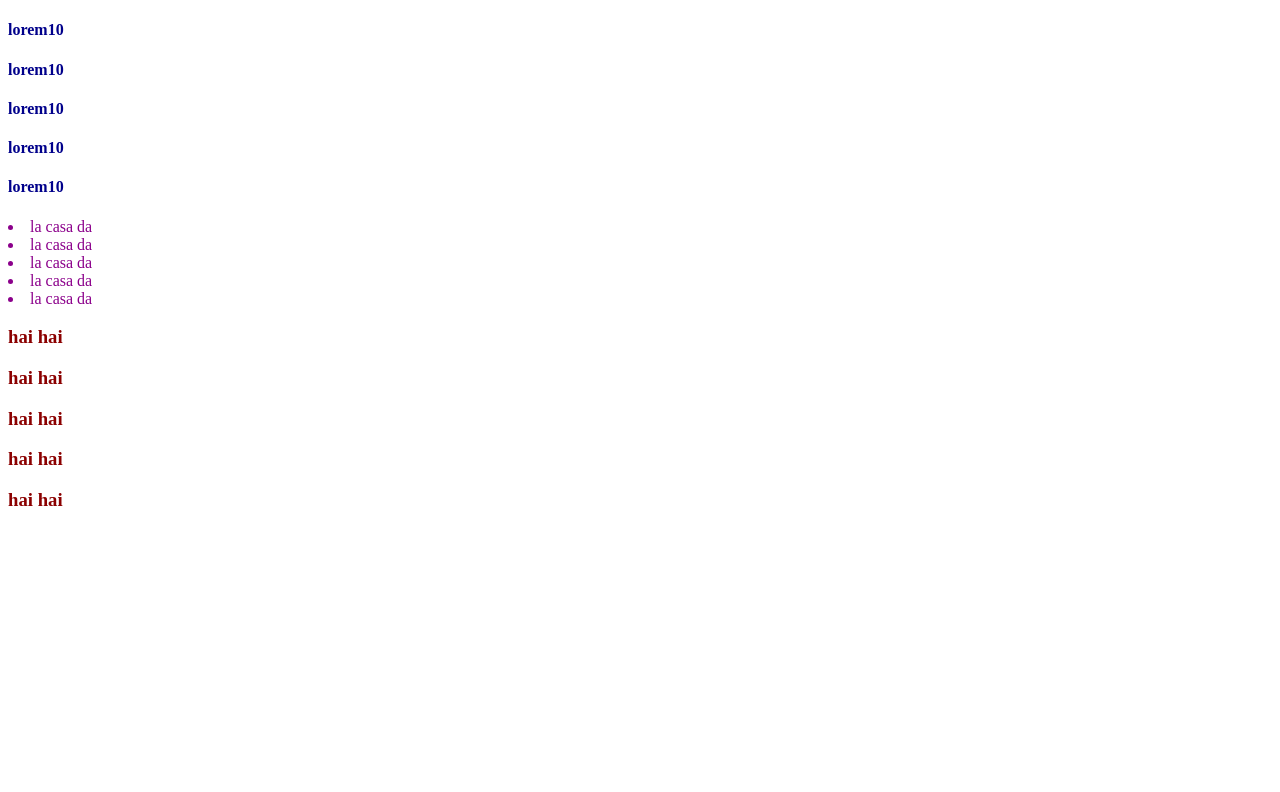
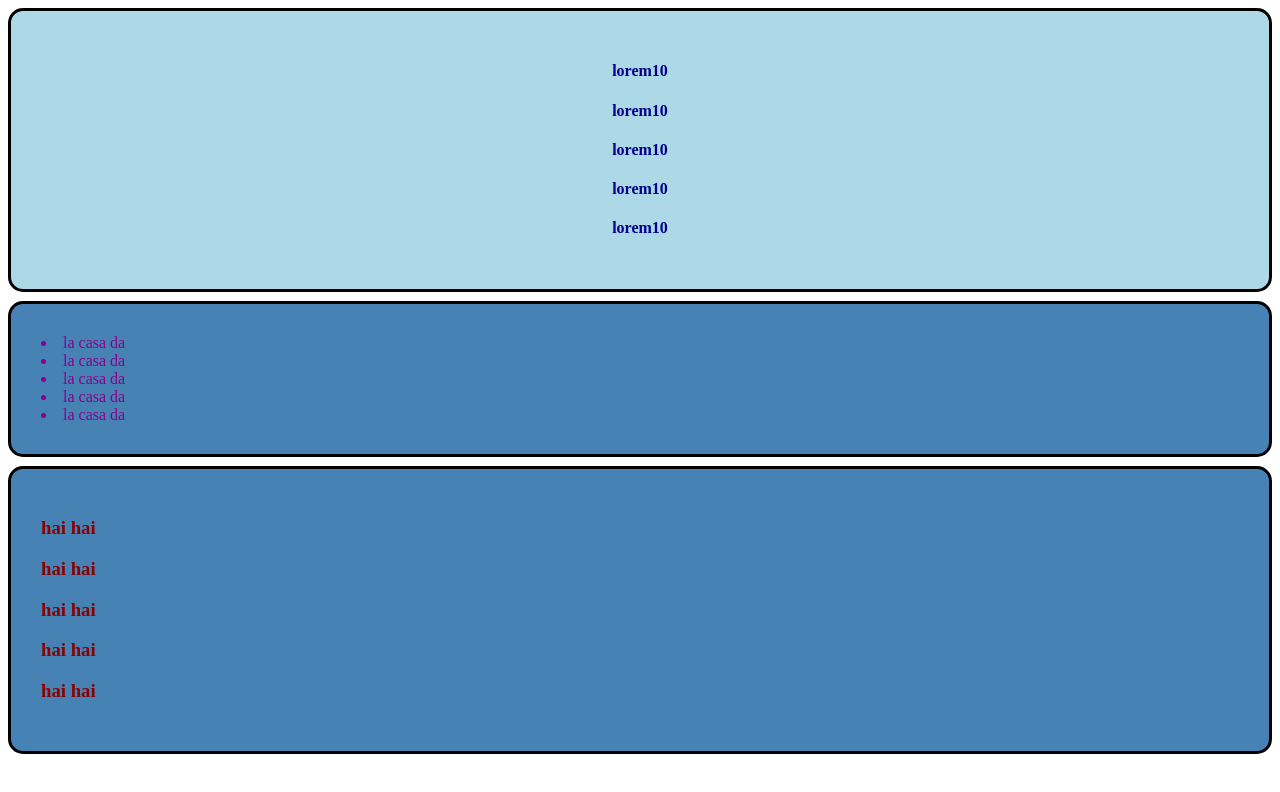
Before and after one commit to code-simplifier-mahbub/javascript-Practice, a plain HTML site: page javascript-intregat/dom/index.html in a window 1280 px wide. Drawn offline with Linux system fonts and the light colour scheme.

Commit message:
javascript styles added

```diff
--- a/javascript-intregat/dom/addStyle.js
+++ b/javascript-intregat/dom/addStyle.js
@@ -0,0 +1,17 @@
+const sections = document.querySelectorAll("section");
+for(const section of sections){
+    section.style.backgroundColor = 'steelblue';
+    section.style.color = 'white';
+    section.style.borderRadius = '15px';
+    section.style.border = '3px solid black';
+    section.style.marginBottom = '9px';
+    section.style.padding = '30px'
+}
+
+const rongs = document.getElementById("styleAdd");
+// for(const rong of rongs){
+//     rong.style.backgroundColor = 'red';
+// }
+
+rongs.style.backgroundColor = 'lightblue';
+rongs.style.textAlign = 'center';
--- a/javascript-intregat/dom/index.html
+++ b/javascript-intregat/dom/index.html
@@ -8,12 +8,15 @@
     <link rel="stylesheet" href="style.css">
 </head>
 <body>
+    <section id="styleAdd">
     <h4>lorem10</h4>
     <h4>lorem10</h4>
     <h4>lorem10</h4>
     <h4>lorem10</h4>
     <h4>lorem10</h4>
+    </section>
 
+    <section>
         <div id="sele" class="select korte hobe sobai ke">
             <li>la casa da</li>
             <li>la casa da</li>
@@ -21,7 +24,9 @@
             <li>la casa da</li>
             <li>la casa da</li>
         </div>
+    </section>
 
+    <section>
         <div id="particular">
             <h3>hai hai</h3>
             <h3>hai hai</h3>
@@ -29,9 +34,11 @@
             <h3>hai hai</h3>
             <h3>hai hai</h3>
         </div>
+    </section>
 
 
 
     <script src="selector.js"></script>
+    <script src="addStyle.js"></script>
 </body>
 </html>
```
Lines whose indentation alone changed are shown as unchanged.
